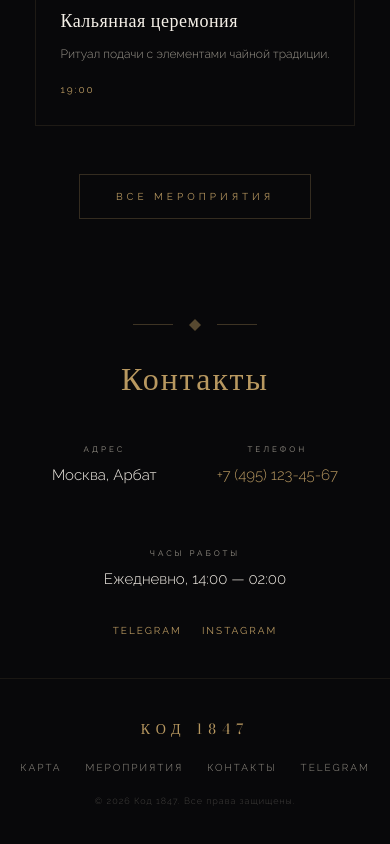
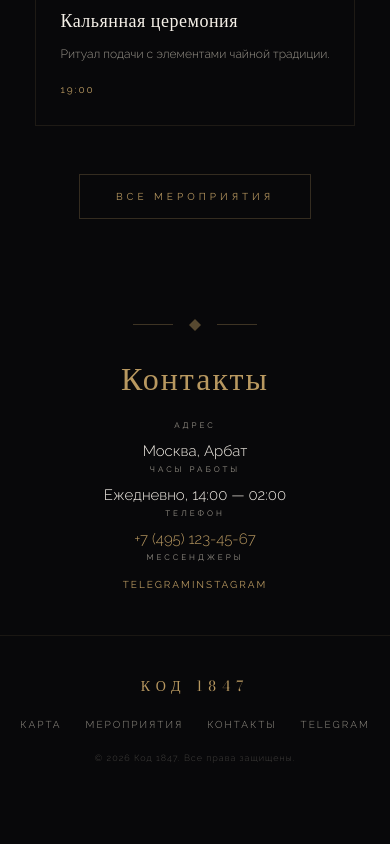
Before and after one commit to andrewsatorim/Kod-1847, a Next.js app: page / in a window 390 px wide. Shown: the part 3352-4196 px from the top of the page. After the commit the page ends 4157 px from the top, so only its background shows below. Built offline with nearby package versions, Linux system fonts and the light colour scheme.

Commit message:
fix: contacts two-column layout — address/hours left, phone/messengers right

```diff
--- a/src/components/Contact.tsx
+++ b/src/components/Contact.tsx
@@ -9,23 +9,30 @@ export default function Contact() {
     <section className="contact-section" id="contacts">
       <DiamondDivider className="phil-visible" />
       <div className="section-title">{t("\u041a\u043e\u043d\u0442\u0430\u043a\u0442\u044b", "Contact")}</div>
-      <div className="contact-row">
+      <div className="contact-two-col">
+        <div className="contact-col">
           <div className="contact-item">
             <div className="contact-label">{t("\u0410\u0434\u0440\u0435\u0441", "Address")}</div>
             <div className="contact-value">{t("\u041c\u043e\u0441\u043a\u0432\u0430, \u0410\u0440\u0431\u0430\u0442", "Moscow, Arbat")}</div>
-        </div>
-        <div className="contact-item">
-          <div className="contact-label">{t("\u0422\u0435\u043b\u0435\u0444\u043e\u043d", "Phone")}</div>
-          <div className="contact-value"><a href="tel:+74951234567">+7 (495) 123-45-67</a></div>
           </div>
           <div className="contact-item">
             <div className="contact-label">{t("\u0427\u0430\u0441\u044b \u0440\u0430\u0431\u043e\u0442\u044b", "Hours")}</div>
             <div className="contact-value">{t("\u0415\u0436\u0435\u0434\u043d\u0435\u0432\u043d\u043e, 14:00 \u2014 02:00", "Daily, 14:00 \u2014 02:00")}</div>
           </div>
         </div>
-      <div className="contact-social">
+        <div className="contact-col">
+          <div className="contact-item">
+            <div className="contact-label">{t("\u0422\u0435\u043b\u0435\u0444\u043e\u043d", "Phone")}</div>
+            <div className="contact-value"><a href="tel:+74951234567">+7 (495) 123-45-67</a></div>
+          </div>
+          <div className="contact-item">
+            <div className="contact-label">{t("\u041c\u0435\u0441\u0441\u0435\u043d\u0434\u0436\u0435\u0440\u044b", "Messengers")}</div>
+            <div className="contact-social-inline">
               <a href="#" className="social-link">Telegram</a>
               <a href="#" className="social-link">Instagram</a>
+            </div>
+          </div>
+        </div>
       </div>
     </section>
   );
```
Lines whose indentation alone changed are shown as unchanged.
